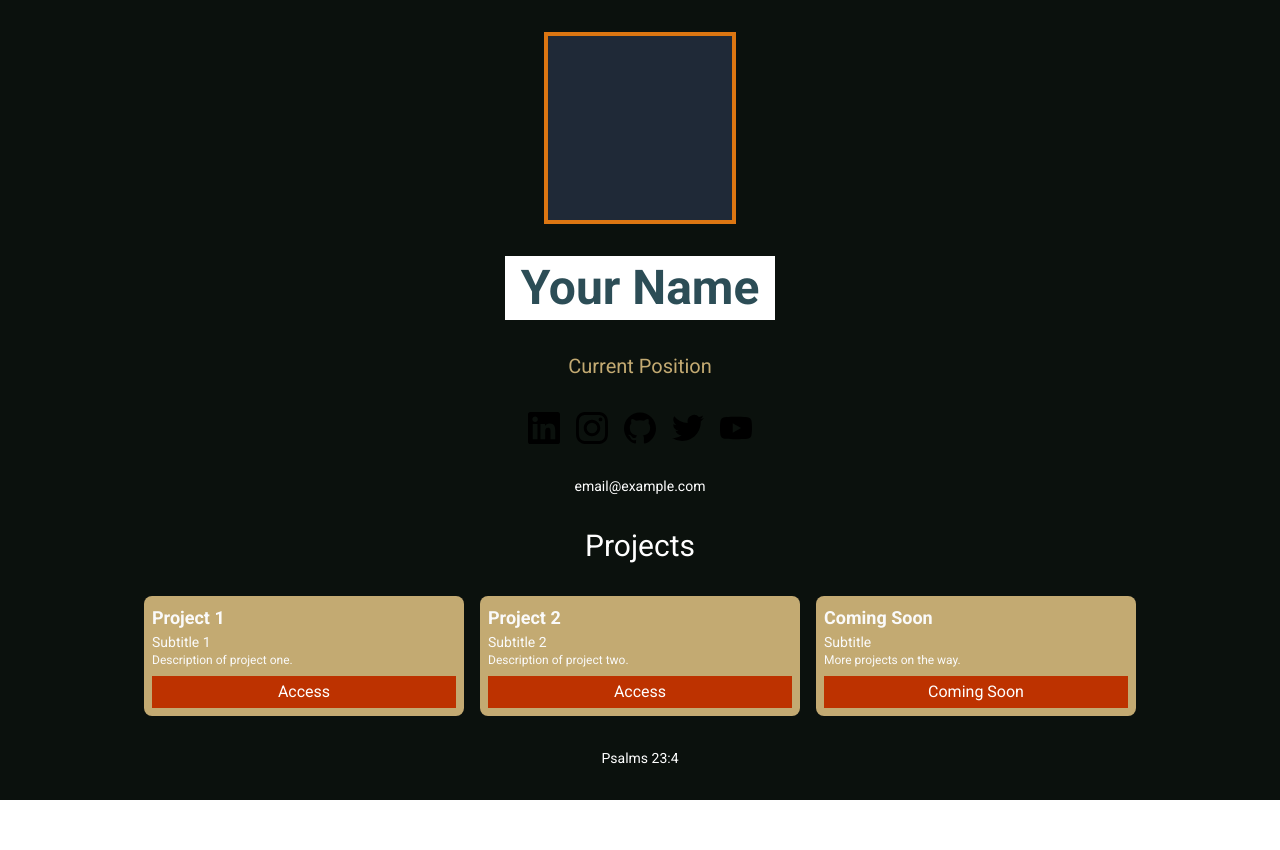
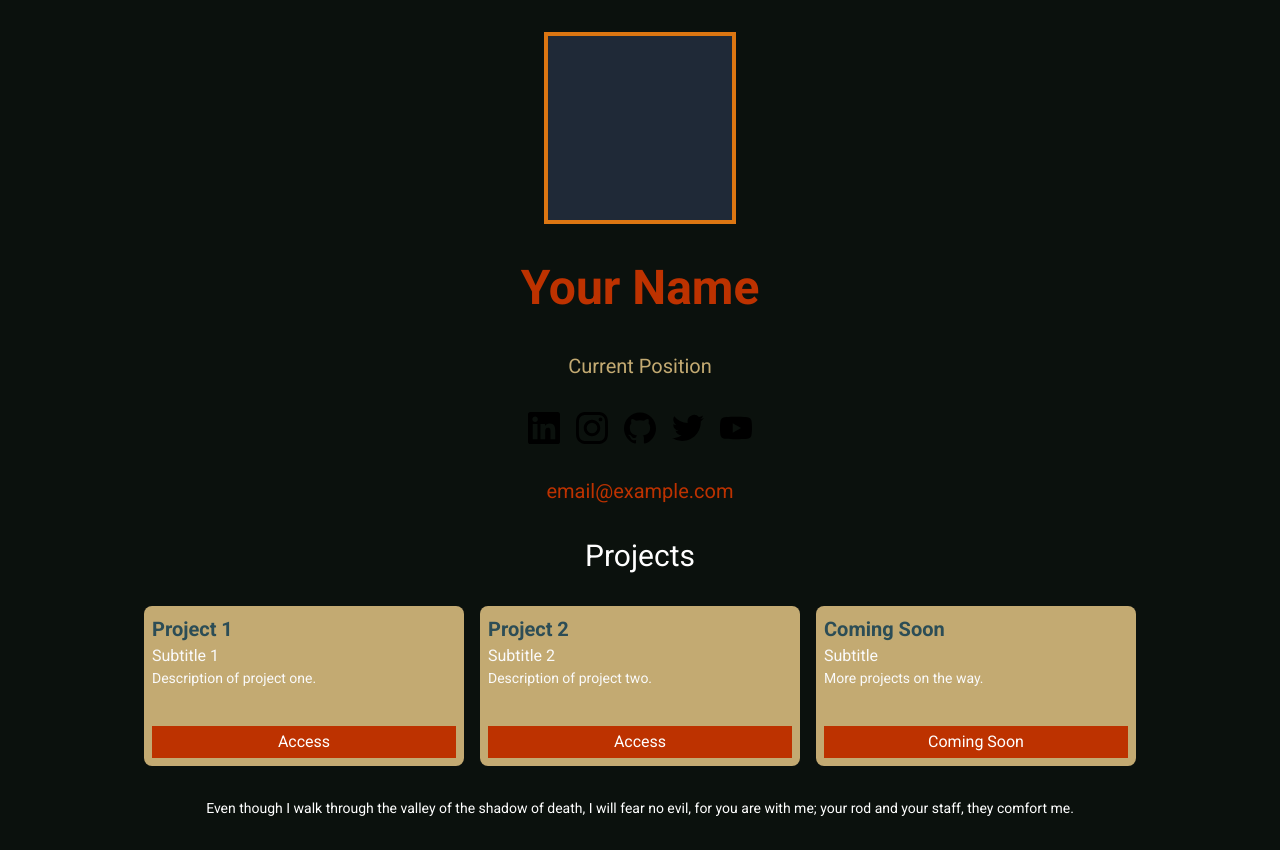
Before and after one commit to srcjp/port, an Angular app in the folder portfolio/: page / in a window 1280 px wide. Before the commit the page ends 800 px from the top, so only its background shows below. Built offline with nearby package versions, Linux system fonts and the light colour scheme.

Commit message:
Update styles and footer

```diff
--- a/portfolio/src/app/app.html
+++ b/portfolio/src/app/app.html
@@ -1,7 +1,7 @@
 <div class="min-h-screen bg-[#0b110d] text-white flex flex-col items-center justify-start py-8 space-y-8">
   <div class="w-48 h-48 bg-gray-800 border-4 border-[#dc7612]"></div>
-  <h1 class="text-5xl font-bold text-[#2c4d56] bg-white px-4 py-2">Your Name</h1>
-  <p class="text-xl text-[#c3aa72]">Current Position</p>
+  <h1 class="text-5xl font-bold text-[#bd3200] px-4 py-2">Your Name</h1>
+  <p class="text-xl text-[#c3aa72] -mt-2">Current Position</p>
   <div class="flex space-x-4">
     <a href="#" aria-label="LinkedIn"><img src="assets/icons/linkedin.svg" class="w-8 h-8"/></a>
     <a href="#" aria-label="Instagram"><img src="assets/icons/instagram.svg" class="w-8 h-8"/></a>
@@ -9,27 +9,27 @@
     <a href="#" aria-label="Twitter"><img src="assets/icons/twitter.svg" class="w-8 h-8"/></a>
     <a href="#" aria-label="YouTube"><img src="assets/icons/youtube.svg" class="w-8 h-8"/></a>
   </div>
-  <p class="text-sm">email&#64;example.com</p>
+  <p class="text-[20px] text-[#bd3200]">email&#64;example.com</p>
   <h2 class="text-3xl mt-8">Projects</h2>
   <div class="grid grid-cols-1 sm:grid-cols-2 lg:grid-cols-3 gap-4 w-full max-w-5xl px-4">
-    <div class="bg-[#c3aa72] text-[#fafafa] rounded-lg p-2 flex flex-col">
-      <h3 class="text-lg font-bold">Project 1</h3>
-      <h4 class="text-sm">Subtitle 1</h4>
-      <p class="text-xs flex-grow">Description of project one.</p>
+    <div class="bg-[#c3aa72] text-[#fafafa] rounded-lg p-2 flex flex-col h-40 transition hover:ring-2 hover:ring-[#bd3200] hover:shadow-lg">
+      <h3 class="text-[20px] text-[#2c4d56] font-bold">Project 1</h3>
+      <h4 class="text-[16px]">Subtitle 1</h4>
+      <p class="text-[14px] flex-grow">Description of project one.</p>
       <a href="#" class="mt-2 bg-[#bd3200] text-white px-2 py-1 text-center">Access</a>
     </div>
-    <div class="bg-[#c3aa72] text-[#fafafa] rounded-lg p-2 flex flex-col">
-      <h3 class="text-lg font-bold">Project 2</h3>
-      <h4 class="text-sm">Subtitle 2</h4>
-      <p class="text-xs flex-grow">Description of project two.</p>
+    <div class="bg-[#c3aa72] text-[#fafafa] rounded-lg p-2 flex flex-col h-40 transition hover:ring-2 hover:ring-[#bd3200] hover:shadow-lg">
+      <h3 class="text-[20px] text-[#2c4d56] font-bold">Project 2</h3>
+      <h4 class="text-[16px]">Subtitle 2</h4>
+      <p class="text-[14px] flex-grow">Description of project two.</p>
       <a href="#" class="mt-2 bg-[#bd3200] text-white px-2 py-1 text-center">Access</a>
     </div>
-    <div class="bg-[#c3aa72] text-[#fafafa] rounded-lg p-2 flex flex-col">
-      <h3 class="text-lg font-bold">Coming Soon</h3>
-      <h4 class="text-sm">Subtitle</h4>
-      <p class="text-xs flex-grow">More projects on the way.</p>
+    <div class="bg-[#c3aa72] text-[#fafafa] rounded-lg p-2 flex flex-col h-40 transition hover:ring-2 hover:ring-[#bd3200] hover:shadow-lg">
+      <h3 class="text-[20px] text-[#2c4d56] font-bold">Coming Soon</h3>
+      <h4 class="text-[16px]">Subtitle</h4>
+      <p class="text-[14px] flex-grow">More projects on the way.</p>
       <span class="mt-2 bg-[#bd3200] text-white px-2 py-1 text-center">Coming Soon</span>
     </div>
   </div>
-  <footer class="mt-8 text-sm">Psalms 23:4</footer>
+  <footer class="mt-8 text-sm">Even though I walk through the valley of the shadow of death, I will fear no evil, for you are with me; your rod and your staff, they comfort me.</footer>
 </div>
```
